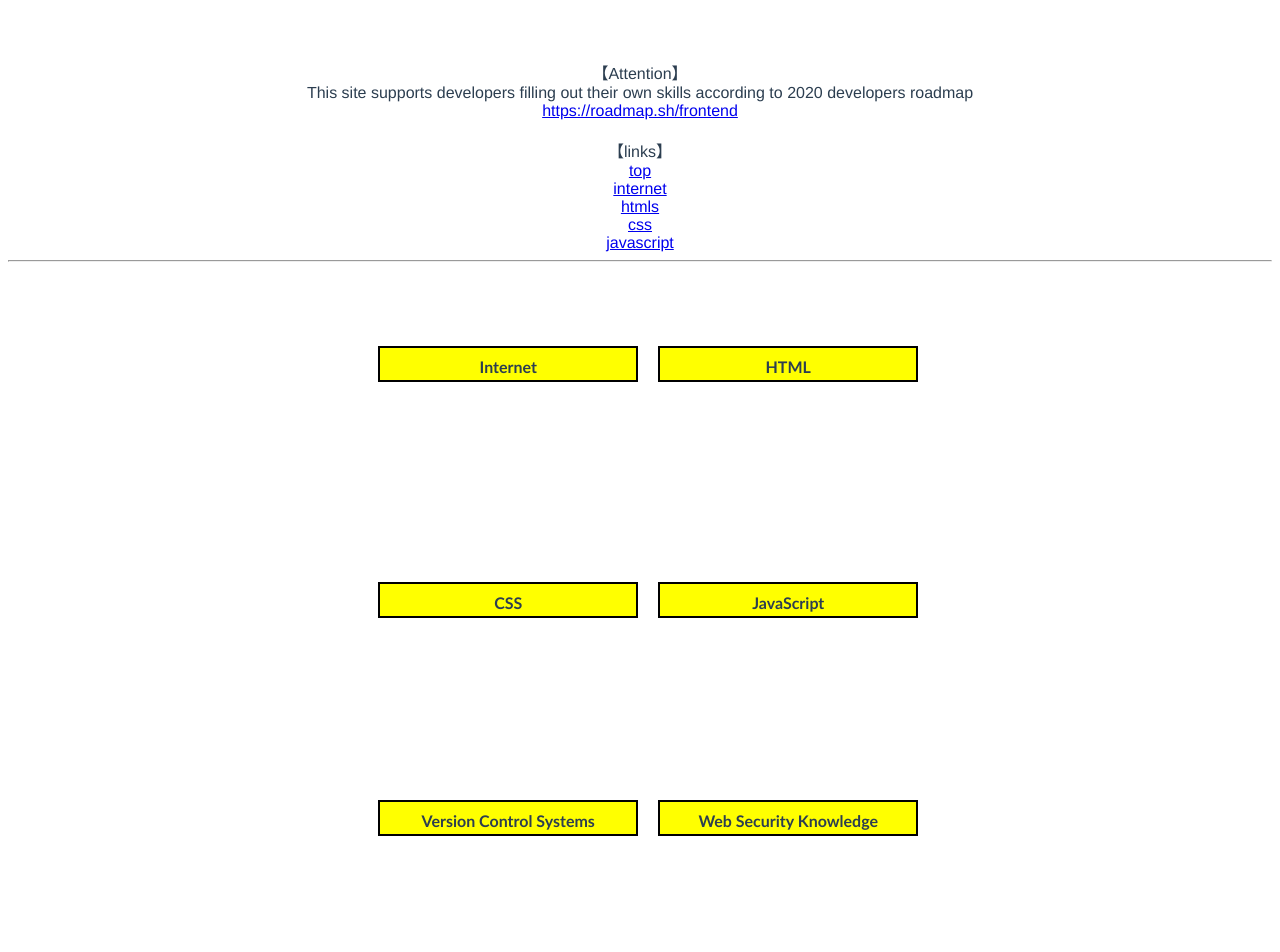
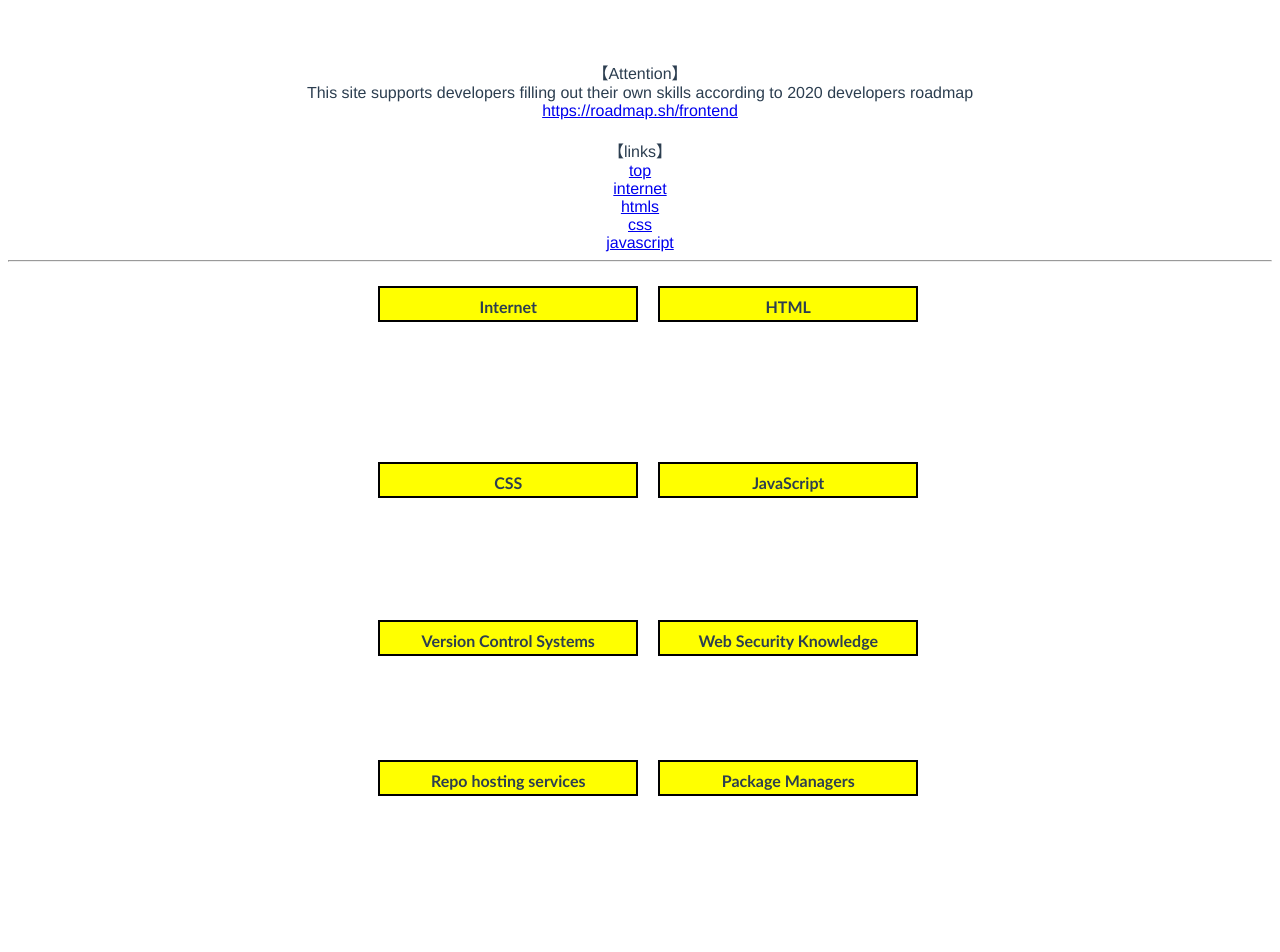
Before and after one commit to Yu0614/road-map-2020, a Vue app: page / in a window 1280 px wide. Shown: the top 952 px of the page. After the commit the page ends 874 px from the top, so only its background shows below. Built offline with nearby package versions, Linux system fonts and the light colour scheme.

Commit message:
feat: change each id name of components

```diff
--- a/src/components/buildTools.vue
+++ b/src/components/buildTools.vue
@@ -1,5 +1,5 @@
 <template>
-  <div id="app">
+  <div id="buildTool">
     <ul v-for="target of targets" :key="target.name">
       <!--<router-link :to="{ path: target.path }">-->
       <li>
--- a/src/components/css.vue
+++ b/src/components/css.vue
@@ -1,5 +1,5 @@
 <template>
-  <div id="app">
+  <div id="css">
     <ul v-for="target of targets" :key="target.name">
       <!--<router-link :to="{ path: target.path }">-->
       <li>
--- a/src/components/cssArchitecture.vue
+++ b/src/components/cssArchitecture.vue
@@ -1,5 +1,5 @@
 <template>
-  <div id="app">
+  <div id="cssArchitecture">
     <ul v-for="target of targets" :key="target.name">
       <!--<router-link :to="{ path: target.path }">-->
       <li>
--- a/src/components/cssPreprocessor.vue
+++ b/src/components/cssPreprocessor.vue
@@ -1,5 +1,5 @@
 <template>
-  <div id="app">
+  <div id="cssProcessor">
     <ul v-for="target of targets" :key="target.name">
       <!--<router-link :to="{ path: target.path }">-->
       <li>
--- a/src/components/hostingService.vue
+++ b/src/components/hostingService.vue
@@ -1,5 +1,5 @@
 <template>
-  <div id="app">
+  <div id="hostingService">
     <ul v-for="target of targets" :key="target.name">
       <!--<router-link :to="{ path: target.path }">-->
       <li>
--- a/src/components/htmls.vue
+++ b/src/components/htmls.vue
@@ -1,5 +1,5 @@
 <template>
- <div id="app">
+ <div id="htmls">
   <ul v-for="target of targets" :key="target.name">
     <li>
       <div class="target-container" v-on:click="accordionToggle">
--- a/src/components/internet.vue
+++ b/src/components/internet.vue
@@ -1,5 +1,5 @@
 <template>
-  <div id="app">
+  <div id="internet">
     <ul v-for="target of targets" :key="target.name">
       <!--<router-link :to="{ path: target.path }">-->
       <li>
--- a/src/components/javascript.vue
+++ b/src/components/javascript.vue
@@ -1,5 +1,5 @@
 <template>
-  <div id="app">
+  <div id="javascript">
     <ul v-for="target of targets" :key="target.name">
       <!--<router-link :to="{ path: target.path }">-->
       <li>
--- a/src/components/packageManagers.vue
+++ b/src/components/packageManagers.vue
@@ -1,5 +1,5 @@
 <template>
-  <div id="app">
+  <div id="packageManager">
     <ul v-for="target of targets" :key="target.name">
       <!--<router-link :to="{ path: target.path }">-->
       <li>
--- a/src/components/versionControl.vue
+++ b/src/components/versionControl.vue
@@ -1,5 +1,5 @@
 <template>
-  <div id="app">
+  <div id="versionControl">
     <ul v-for="target of targets" :key="target.name">
       <!--<router-link :to="{ path: target.path }">-->
       <li>
--- a/src/components/webSecurity.vue
+++ b/src/components/webSecurity.vue
@@ -1,5 +1,5 @@
 <template>
-  <div id="app">
+  <div id="webSecurity">
     <ul v-for="target of targets" :key="target.name">
       <!--<router-link :to="{ path: target.path }">-->
       <li>
```
